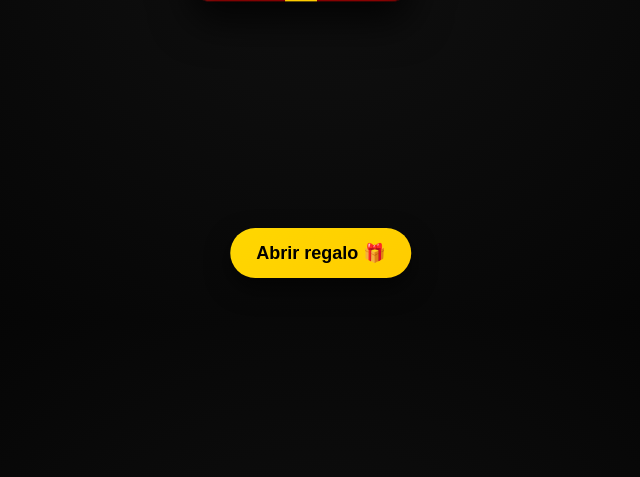
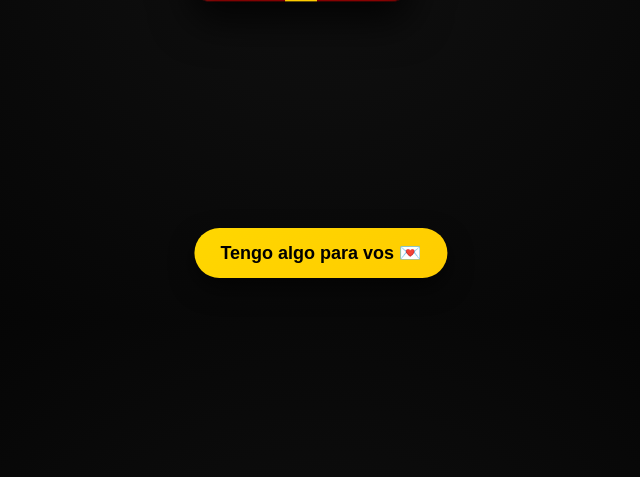
Before and after one commit to TotiManuel/WebRandom, a Flask app: page / in a window 1280 px wide. Shown: the part 482-959 px from the top of the page, without its empty margins (319-959 px from the left). Run offline with Flask 3, Linux system fonts and the light colour scheme.

Commit message:
Update Mensaje y boton

```diff
--- a/templates/home.html
+++ b/templates/home.html
@@ -233,7 +233,7 @@ body{
 
 </div>
 </div>
-<button id="openBtn">Abrir regalo 🎁</button>
+<button id="openBtn">Tengo algo para vos 💌</button>
 
 <div class="content" id="content">
     <!-- CAMBIÁ LA FOTO -->
@@ -248,7 +248,8 @@ const msg = document.getElementById("msg");
 const btn = document.getElementById("openBtn");
 const light = document.getElementById("light");
 
-const text = "Feliz cumpleaños ❤️ Gracias por existir.";
+const text = "Este regalo es para vos maki ❤️ Porque sos la persona más importante en mi vida. Gracias por hacerme tan feliz.";
+
 
 function abrirRegalo(){
 
```
